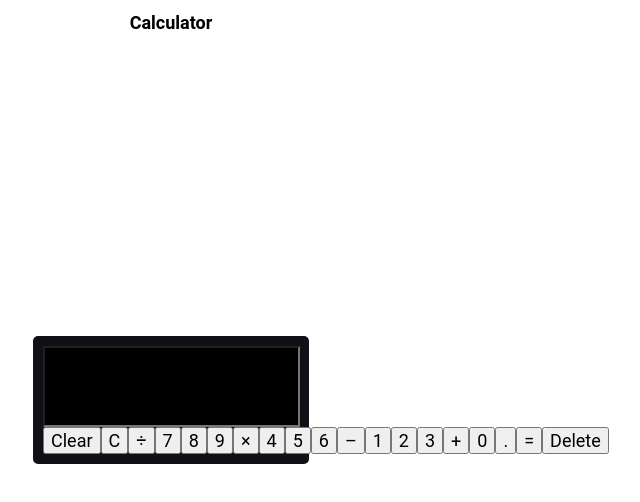
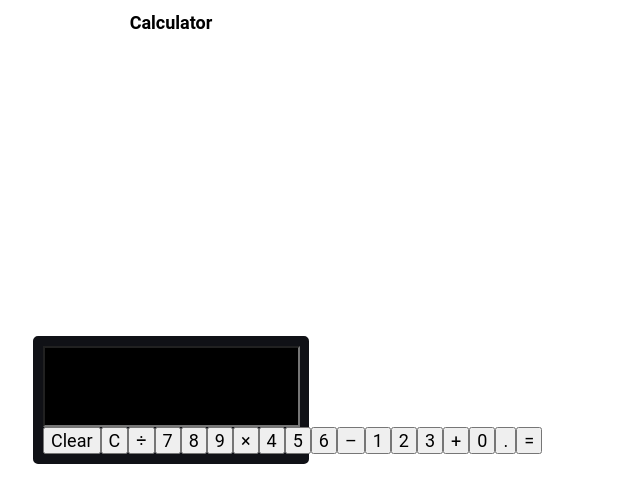
Before and after one commit to Shourov98hassan/react-calculator, a React (Create React App) app: page / in a window 1280 px wide. Shown: the top 502 px of the page, without its empty margins (469-1109 px from the left). Built offline with nearby package versions, Linux system fonts and the light colour scheme.

Commit message:
remove a button

```diff
--- a/src/components/Calculator/Calculator.js
+++ b/src/components/Calculator/Calculator.js
@@ -40,7 +40,7 @@ const backspace=()=>{
           <button name="0" onClick={handleClick}>0</button>
           <button name="." onClick={handleClick}>.</button>
           <button  onClick={handleClick}>=</button>
-          <button  onClick={handleClick}>Delete</button>
+
         </div>
       </div>
     </div>
```
